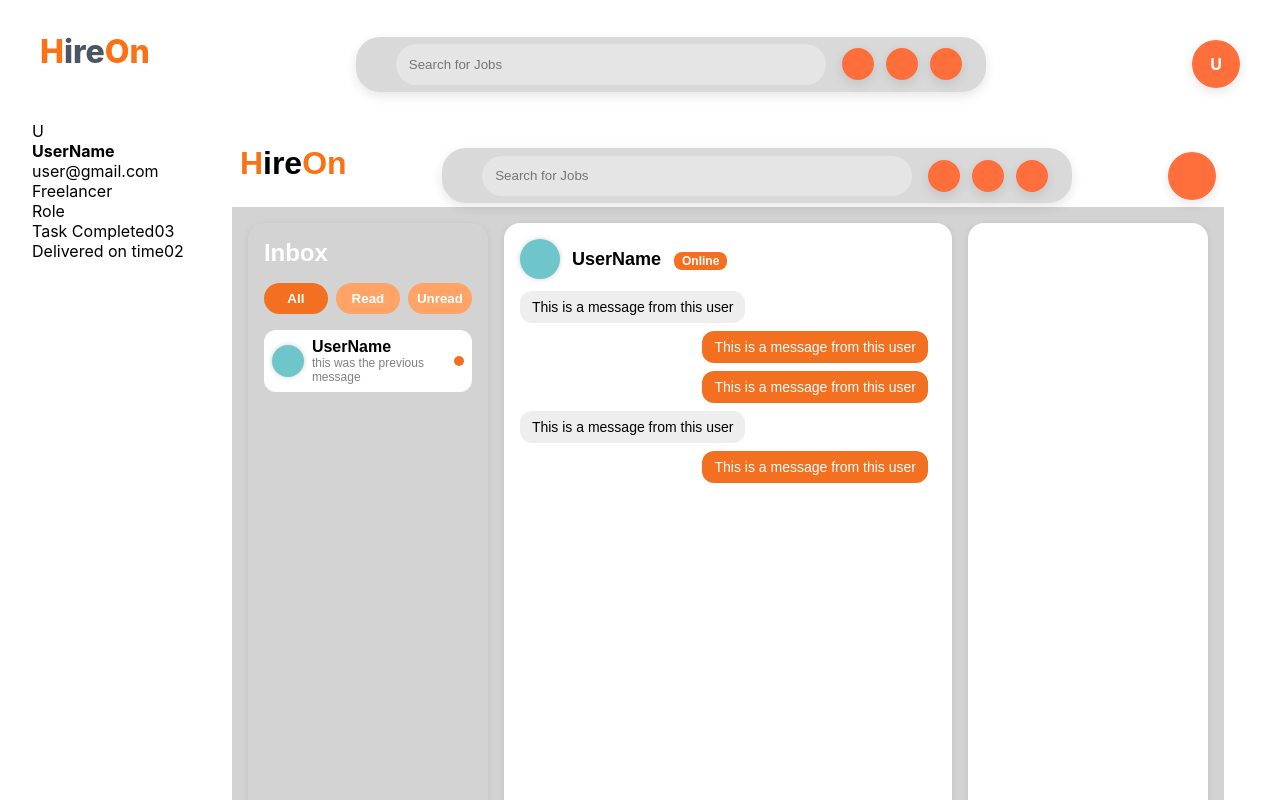
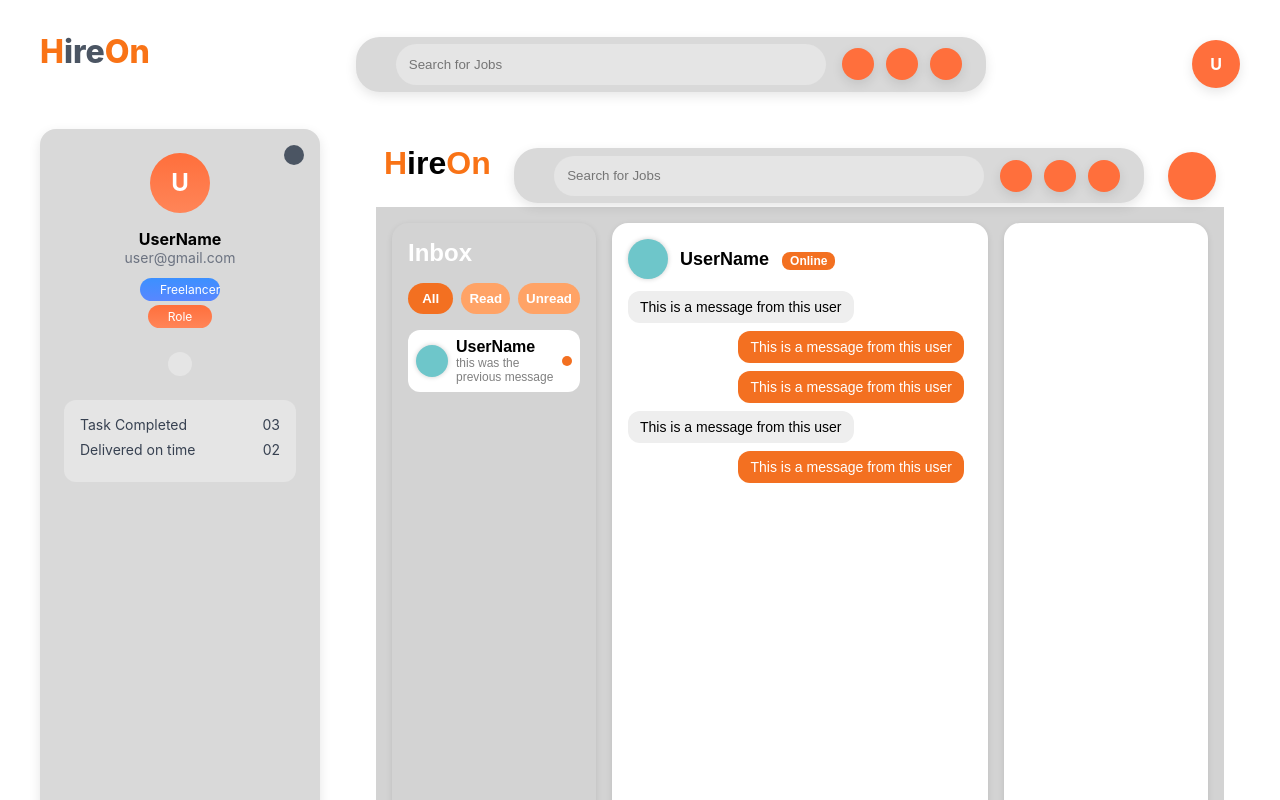
Before and after one commit to Midhun1618/HireOn, a React (Create React App) app in the folder frontend/: page /dashboard/inbox in a window 1280 px wide. Shown: the top 800 px of the page. Built offline with nearby package versions, Linux system fonts and the light colour scheme.

Commit message:
structurised dashboard

```diff
--- a/frontend/src/components/Header.js
+++ b/frontend/src/components/Header.js
@@ -2,7 +2,6 @@ import React, { useState, useRef, useEffect } from "react";
 import { useNavigate } from "react-router-dom";
 import { jwtDecode } from "jwt-decode";
 import './Header.css';
-
 
 const Header = () => {
   const navigate = useNavigate();
@@ -10,7 +9,6 @@ const Header = () => {
   const popoverRef = useRef(null);
 
   const token = localStorage.getItem("token");
-
   let userName = "UserName";
   let firstLetter = "U";
 
@@ -30,9 +28,7 @@ const Header = () => {
     navigate("/");
   };
 
-  const handleAvatarClick = () => {
-    setShowPopover((prev) => !prev);
-  };
+  const handleAvatarClick = () => setShowPopover((prev) => !prev);
 
   useEffect(() => {
     function handleClickOutside(event) {
@@ -42,7 +38,7 @@ const Header = () => {
     }
     document.addEventListener("mousedown", handleClickOutside);
     return () => document.removeEventListener("mousedown", handleClickOutside);
-  }, [showPopover]);
+  }, []);
 
   return (
     <header className="dashboard-header">
@@ -60,10 +56,7 @@ const Header = () => {
         </div>
       </div>
       <div style={{ position: "relative" }}>
-        <div
-          className="icon-avatar"
-          onClick={handleAvatarClick}
-        >
+        <div className="icon-avatar" onClick={handleAvatarClick}>
           {firstLetter}
         </div>
         {showPopover && (
--- a/frontend/src/components/Sidebar.js
+++ b/frontend/src/components/Sidebar.js
@@ -1,6 +1,6 @@
 import React from "react";
 import { jwtDecode } from "jwt-decode";
-import './sidebar.css';
+import "./sidebar.css";
 
 const Sidebar = () => {
   const token = localStorage.getItem("token");
@@ -29,18 +29,40 @@ const Sidebar = () => {
   return (
     <aside className="sidebar">
       <div className="sidebar-dot" />
-      <div className="sidebar-avatar">{firstLetter}</div>
+      <div
+        className="sidebar-avatar"
+        style={{
+          backgroundColor: "#ff6600",
+          color: "white",
+          fontWeight: "bold",
+          fontSize: "24px",
+          display: "flex",
+          justifyContent: "center",
+          alignItems: "center",
+          borderRadius: "50%",
+          width: "60px",
+          height: "60px",
+          userSelect: "none",
+          margin: "0 auto 1rem auto"
+        }}
+      >
+        {firstLetter || "U"}
+      </div>
       <div className="sidebar-user">
         <p className="username">{userName}</p>
         <p className="email">{userEmail}</p>
         <div className="btn-blue">{userType}</div>
         <div className="btn-orange">{role}</div>
         <div className="skills-box">
-          {services.map((skill, idx) => (
-            <span key={idx} className="skill-tag">{skill}</span>
-          ))}
+          {services.length > 0 &&
+            services.map((skill, idx) => (
+              <span key={idx} className="skill-tag">
+                {skill}
+              </span>
+            ))}
         </div>
       </div>
+
       <div className="task-summary">
         <div className="task-row">
           <span>Task Completed</span>
--- a/frontend/src/components/sidebar.css
+++ b/frontend/src/components/sidebar.css
@@ -0,0 +1,99 @@
+.sidebar {
+  width: 280px;
+  background-color: #D9D9D9;
+  margin: 0.5rem;
+  border-radius: 1rem;
+  padding: 1.5rem;
+  position: relative;
+  box-shadow: 0 4px 12px rgba(0, 0, 0, 0.1);
+}
+
+.sidebar-dot {
+  position: absolute;
+  top: 1rem;
+  right: 1rem;
+  width: 1.25rem;
+  height: 1.25rem;
+  background-color: #4B5563;
+  border-radius: 9999px;
+}
+
+.sidebar-avatar {
+  width: 6rem;
+  height: 6rem;
+  margin: auto;
+  background: linear-gradient(#FF6F3C, #ff8558);
+  border-radius: 9999px;
+  margin-bottom: 1rem;
+}
+
+.sidebar-user {
+  text-align: center;
+  justify-items: center;
+}
+
+.username {
+  font-weight: normal;
+  color: black;
+}
+
+.email {
+  font-size: 0.875rem;
+  color: #6B7280;
+  margin-bottom: 0.75rem;
+}
+
+.btn-blue {
+  background: linear-gradient(#3c90ff, #5887ff);
+  color: white;
+  font-size: 0.75rem;
+  padding: 0.25rem 1.25rem;
+  border-radius: 9999px;
+  margin-bottom: 0.25rem;
+  width: 5rem;
+}
+
+.btn-orange {
+  background: linear-gradient(#FF6F3C, #ff8558);
+  color: white;
+  font-size: 0.75rem;
+  padding: 0.25rem 1.25rem;
+  border-radius: 9999px;
+}
+
+.skills-box {
+  background-color: #E5E5E5;
+  padding: 0.75rem;
+  border-radius: 0.75rem;
+  margin-top: 1.5rem;
+  justify-items: center;
+}
+
+.skills-row {
+  display: flex;
+  gap: 0.5rem;
+  margin-bottom: 0.5rem;
+}
+
+.skill-tag {
+  background-color: #9CA3AF;
+  color: white;
+  font-size: 0.75rem;
+  padding: 0.25rem 0.75rem;
+  border-radius: 9999px;
+}
+
+.task-summary {
+  background-color: #E5E5E5;
+  padding: 1rem;
+  border-radius: 0.75rem;
+  margin-top: 1.5rem;
+  color: #374151;
+  font-size: 0.875rem;
+}
+
+.task-row {
+  display: flex;
+  justify-content: space-between;
+  margin-bottom: 0.5rem;
+}
--- a/frontend/src/pages/Home.js
+++ b/frontend/src/pages/Home.js
@@ -1,7 +1,7 @@
 import React, { useState, useRef, useEffect } from 'react';
 import { useNavigate } from 'react-router-dom';
 import './Home.css';
-import img from './components/img_landingpage.png';
+import img from './assets/img_landingpage.png';
 import { jwtDecode } from 'jwt-decode';
 
 function Home() {
--- a/frontend/src/pages/JobDetail.js
+++ b/frontend/src/pages/JobDetail.js
@@ -1,6 +1,6 @@
 import React from "react";
 import "./JobDetail.css";
-import img_banner from './components/detailsBanner.png'
+import img_banner from './assets/detailsBanner.png'
 
 const JobDetail = () => {
   return (
--- a/frontend/src/pages/Onboard.js
+++ b/frontend/src/pages/Onboard.js
@@ -1,5 +1,5 @@
 import { useState, useEffect } from "react";
-import img from './components/img.png'
+import img from './assets/img.png'
 import { useNavigate } from "react-router-dom";
 import { jwtDecode } from "jwt-decode";
 import "./Onboard.css";
```
